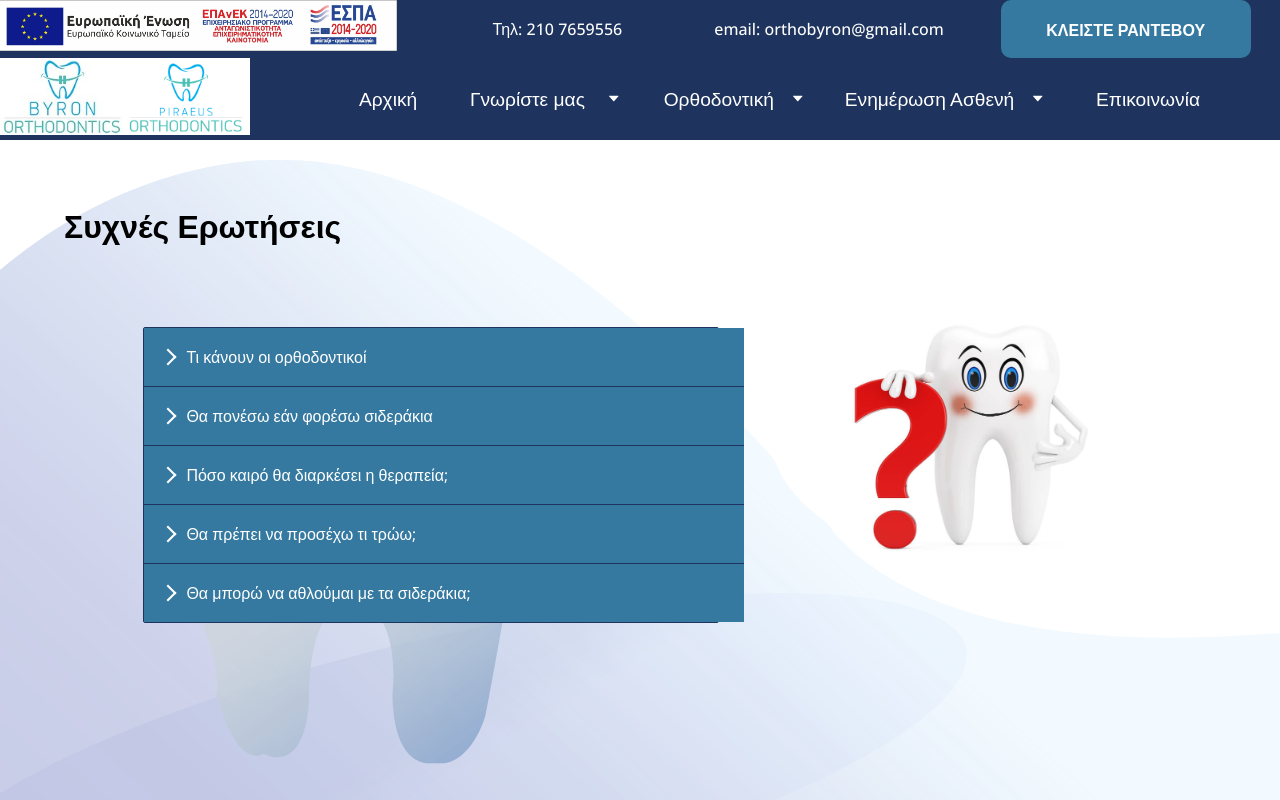
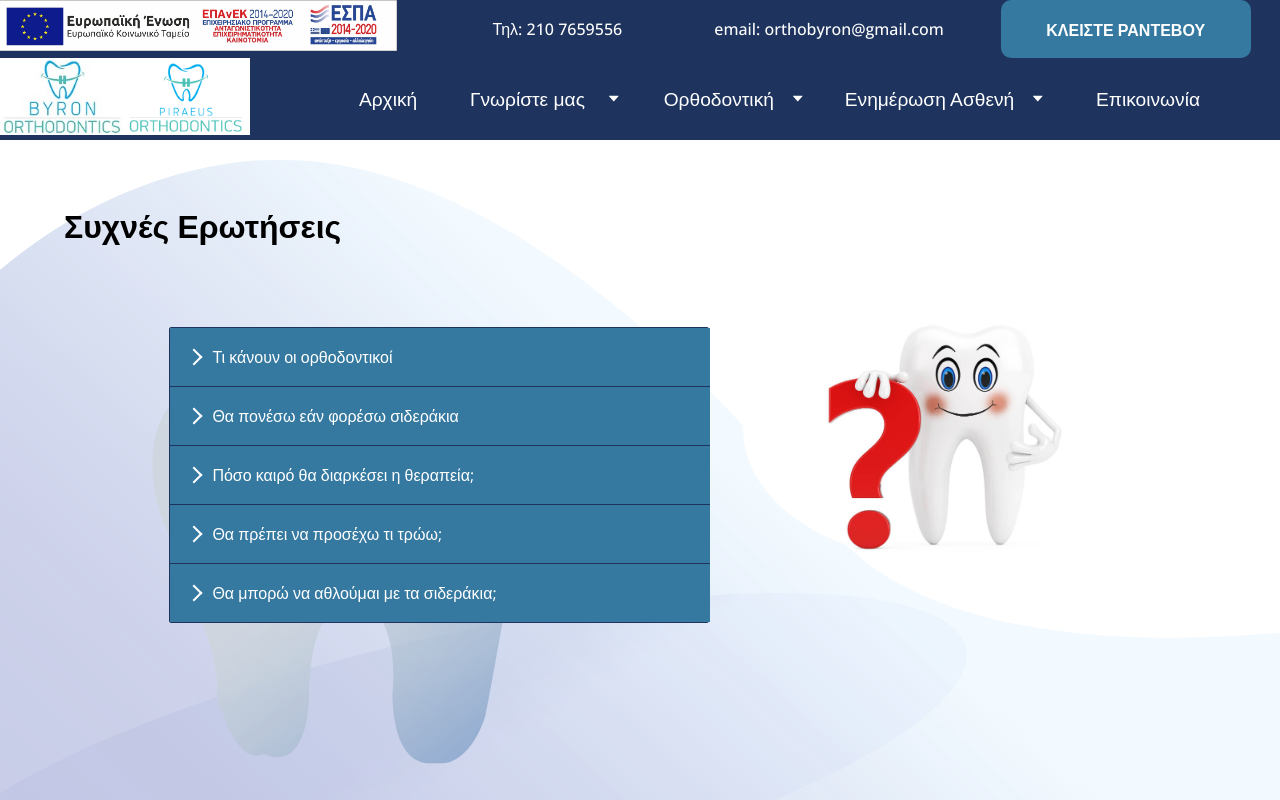
Before and after one commit to 3vilBonobo/orthobyron.gr, a React (Create React App) app: page /faq in a window 1280 px wide. Shown: the top 800 px of the page. Built offline with nearby package versions, Linux system fonts and the light colour scheme.

Commit message:
fix faq styles

```diff
--- a/package.json
+++ b/package.json
@@ -8,6 +8,7 @@
     "@testing-library/jest-dom": "^5.16.5",
     "@testing-library/react": "^13.4.0",
     "@testing-library/user-event": "^13.5.0",
+    "emailjs": "^4.0.1",
     "framer-motion": "^7.6.12",
     "react": "^18.2.0",
     "react-accessible-accordion": "^5.0.0",
--- a/src/components/Styles/accordionStyles.css
+++ b/src/components/Styles/accordionStyles.css
@@ -7,22 +7,15 @@
 .accordion__item + .accordion__item {
   border-top: 1px solid #1e345e;
   width: 350px;
-  @media screen and (min-width: 768px) {
-    width: 600px;
-  }
 }
 .accordion__button {
   background-color: #3579a0;
   color: #fff;
   cursor: pointer;
   padding: 18px;
-  width: 100%;
   text-align: left;
   border: none;
   width: 350px;
-  @media screen and (min-width: 768px) {
-    width: 600px;
-  }
 }
 
 .accordion__button:hover {
@@ -55,11 +48,15 @@
   padding: 20px;
   animation: fadein 0.35s ease-in;
   width: 350px;
-  @media screen and (min-width: 768px) {
-    width: 600px;
+}
+
+@media screen and (min-width: 768px) {
+  .accordion__item + .accordion__item,
+  .accordion__button,
+  .accordion__panel {
+    width: 540px;
   }
 }
-
 /* -------------------------------------------------- */
 /* ---------------- Animation part ------------------ */
 /* -------------------------------------------------- */
```
Also changed, not shown: 1 other file (tests, documents, lock files or other folders).
